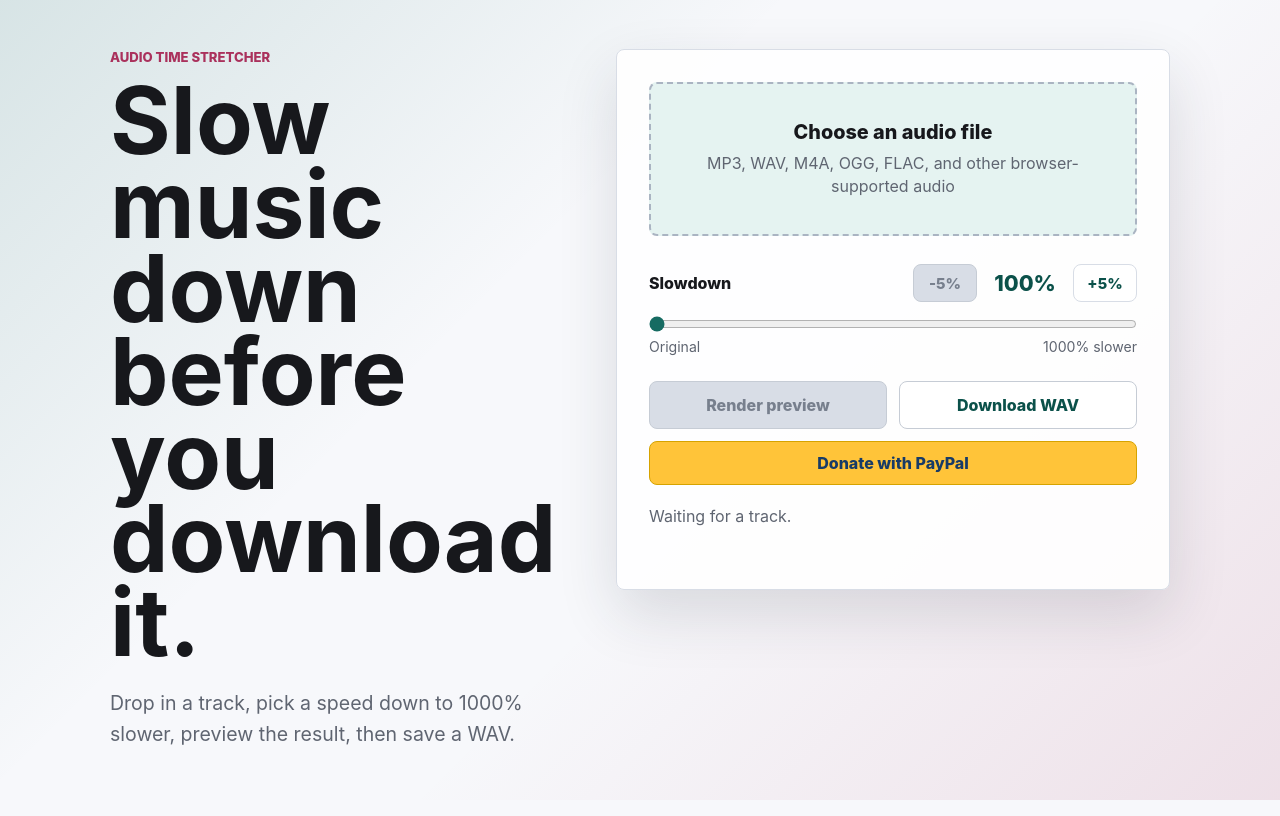
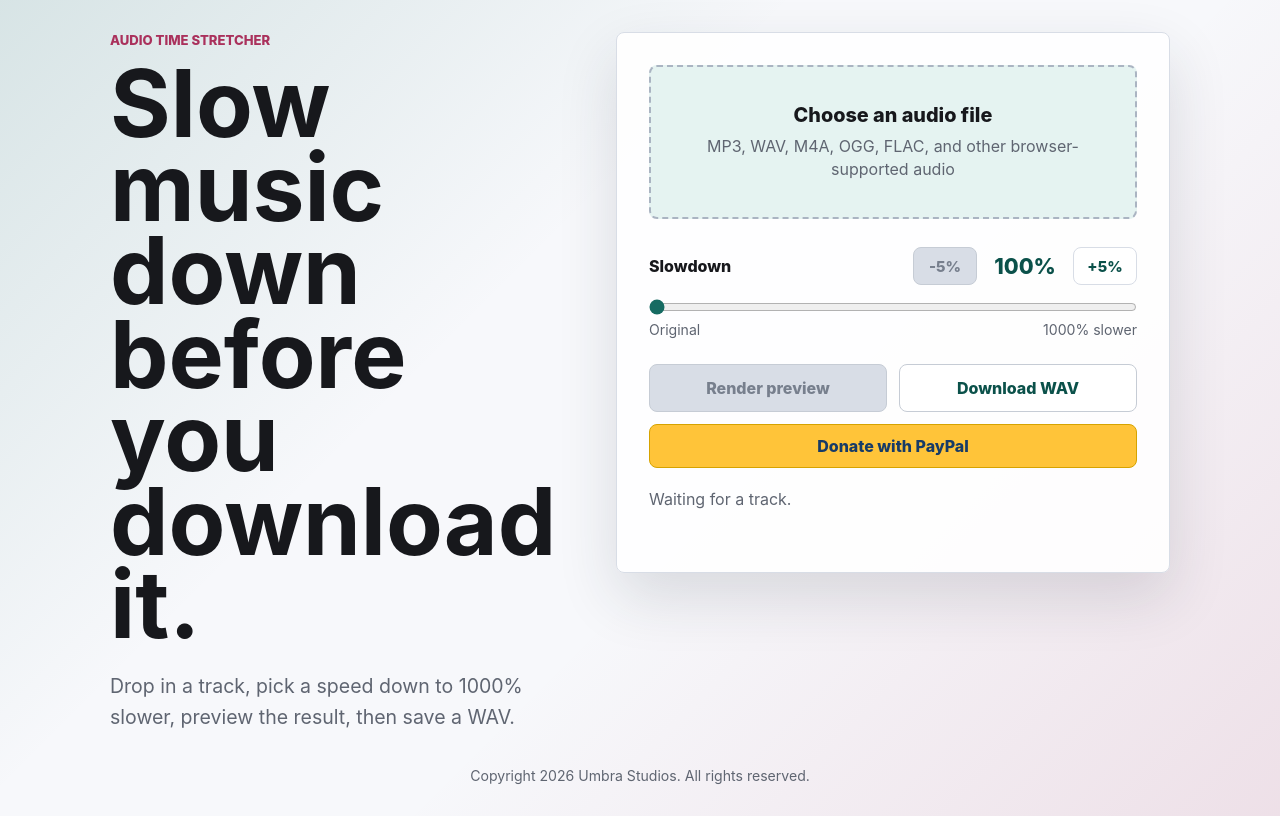
Before and after one commit to thghost75/slowdown, a plain HTML site: page index.html in a window 1280 px wide. Drawn offline with Linux system fonts and the light colour scheme.

Commit message:
Add files via upload

```diff
--- a/index.html
+++ b/index.html
@@ -54,6 +54,8 @@
 
           <audio id="player" controls preload="metadata"></audio>
         </div>
+
+        <p class="copyright">Copyright 2026 Umbra Studios. All rights reserved.</p>
       </section>
     </main>
 
--- a/styles.css
+++ b/styles.css
@@ -48,6 +48,14 @@ audio {
   grid-template-columns: minmax(0, 0.92fr) minmax(320px, 1.08fr);
   gap: 34px;
   align-items: start;
+}
+
+.copyright {
+  grid-column: 1 / -1;
+  margin: 0;
+  color: var(--muted);
+  font-size: 0.88rem;
+  text-align: center;
 }
 
 .intro {
```
